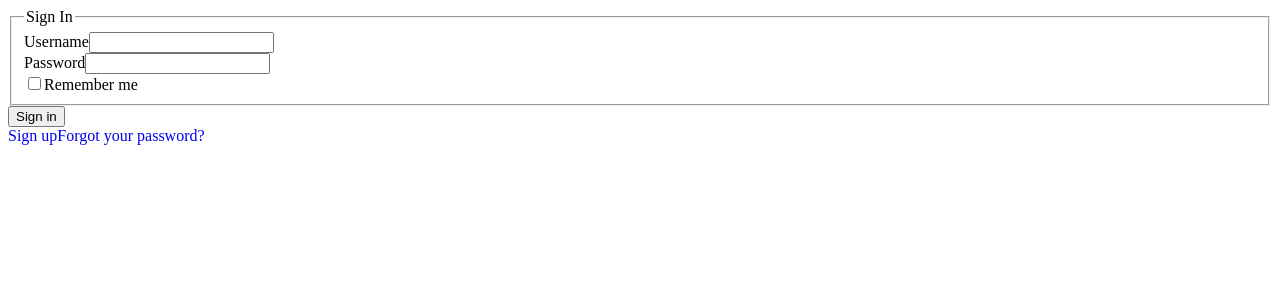
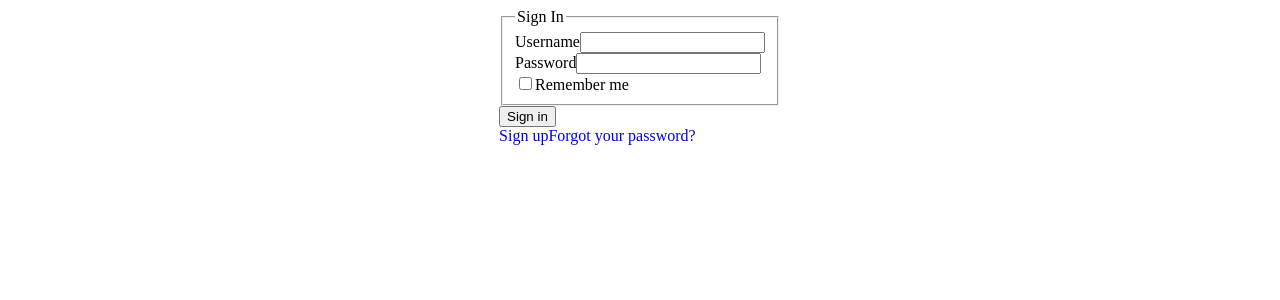
Before and after one commit to codinggilm/Auction-Site, a React (Create React App) app: page / in a window 1280 px wide. Shown: the top 300 px of the page. Built offline with nearby package versions, Linux system fonts and the light colour scheme; the HTML template or start-up script is replaced by a standard one.

Commit message:
removed Nav component, updated CSS layout

```diff
--- a/src/App.css
+++ b/src/App.css
@@ -1,6 +1,12 @@
+.App {
+  display: flex;
+  flex-direction: column;
+  align-items: center;
+}
+
+
 .auction-items {
   display: grid;
-  /* grid-template-columns: repeat(1fr, 3); */
   grid-template-columns: repeat(3, 1fr);
 }
 
@@ -8,59 +14,10 @@ a {
   text-decoration: none;
 }
 
-
-
-
-
-
-
-
-
-
-
-
-
-
-
-
-
-
-
-/* .App {
-  text-align: center;
-}
-
-.App-logo {
-  height: 40vmin;
-  pointer-events: none;
-}
-
-@media (prefers-reduced-motion: no-preference) {
-  .App-logo {
-    animation: App-logo-spin infinite 20s linear;
-  }
-}
-
-.App-header {
-  background-color: #282c34;
-  min-height: 100vh;
+header {
   display: flex;
   flex-direction: column;
+  justify-content: center;
   align-items: center;
-  justify-content: center;
-  font-size: calc(10px + 2vmin);
-  color: white;
+  margin-bottom: 20px;
 }
-
-.App-link {
-  color: #61dafb;
-}
-
-@keyframes App-logo-spin {
-  from {
-    transform: rotate(0deg);
-  }
-  to {
-    transform: rotate(360deg);
-  }
-} */
--- a/src/index.js
+++ b/src/index.js
@@ -1,18 +1,12 @@
 import React from 'react';
 import ReactDOM from 'react-dom';
-import { BrowserRouter } from 'react-router-dom';
 import './index.css';
 import App from './App';
 import reportWebVitals from './reportWebVitals';
 
-ReactDOM.render(
-  <BrowserRouter>
-    <App />
-  </BrowserRouter>,
-  document.getElementById('root')
-);
 
-// ReactDOM.render(<App />, document.getElementById('root'));
+
+ReactDOM.render(<App />, document.getElementById('root'));
 
 // If you want to start measuring performance in your app, pass a function
 // to log results (for example: reportWebVitals(console.log))
```
Also changed, not shown: src/components/Navigation.js (deleted, +0 -20 lines), src/assets/ps51.jpg (deleted), src/assets/ps52.jpg (deleted).
